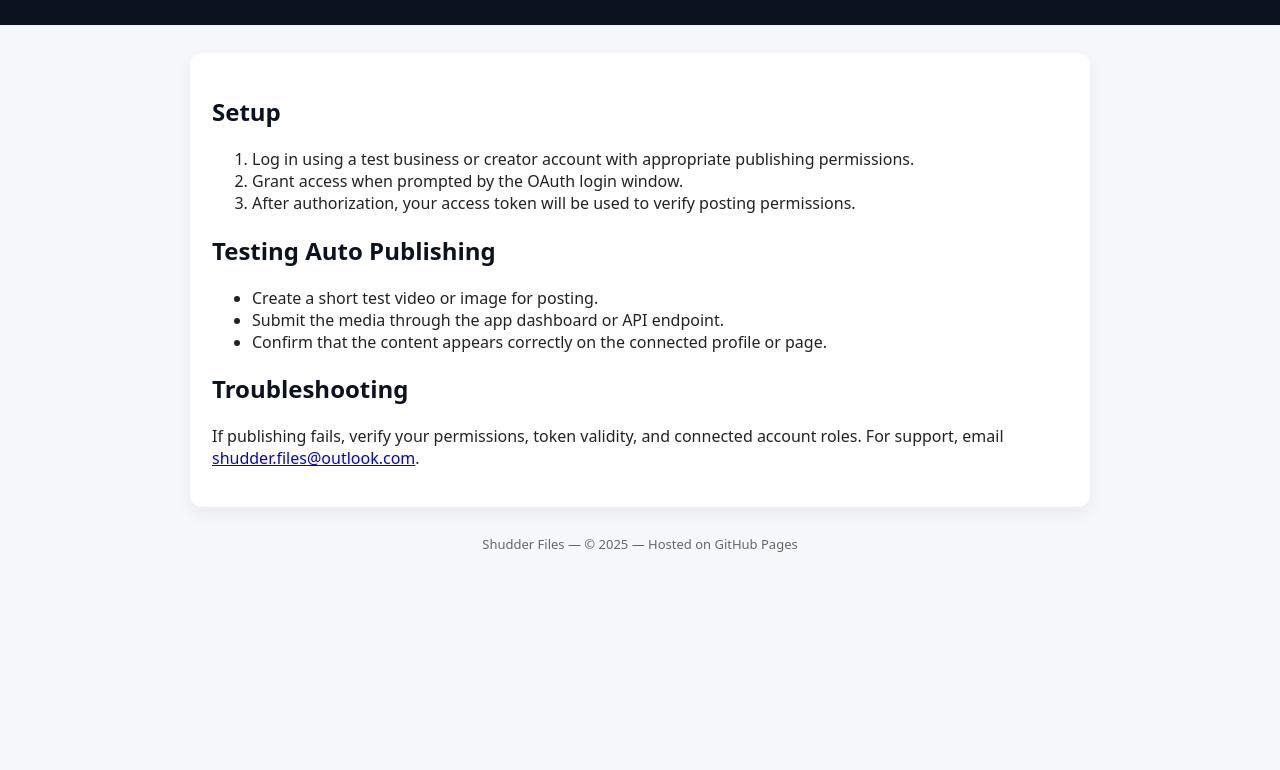
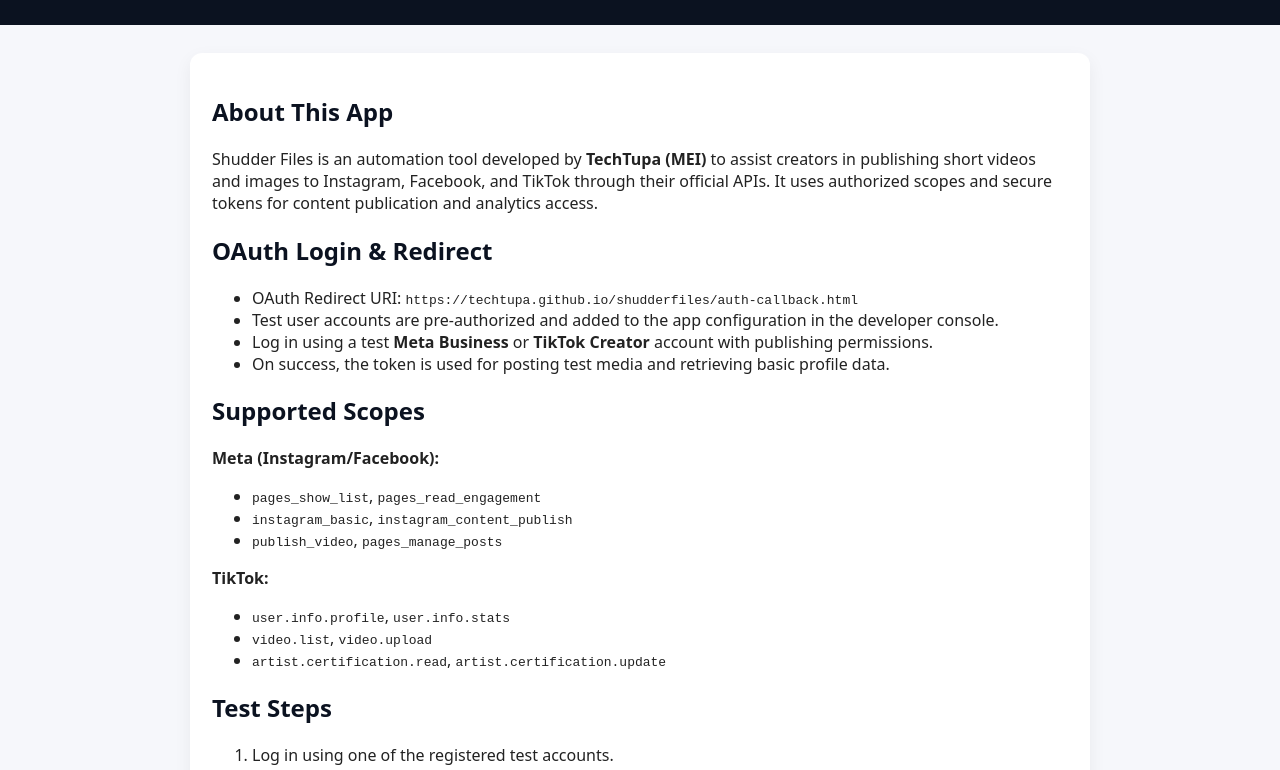
Before and after one commit to techtupa/shudderfiles, a plain HTML site: page test-instructions.html in a window 1280 px wide. Shown: the part 155-925 px from the top of the page. Before the commit the page ends 800 px from the top, so only its background shows below. Drawn offline with Linux system fonts and the light colour scheme.

Commit message:
Update test-instructions.html

```diff
--- a/test-instructions.html
+++ b/test-instructions.html
@@ -3,7 +3,7 @@
 <head>
   <meta charset="utf-8" />
   <meta name="viewport" content="width=device-width,initial-scale=1" />
-  <title>Testing Instructions — Shudder Files</title>
+  <title>Testing Instructions — Shudder Files / TechTupa</title>
   <link rel="icon" type="image/png" href="logo.png">
   <style>
     body { font-family: system-ui, -apple-system, Segoe UI, Roboto, "Helvetica Neue", Arial; margin:0; color:#222; background:#f6f7fb; }
@@ -20,34 +20,67 @@
   <img src="logo.png" alt="Shudder Files logo">
   <div>
     <h1>Testing Instructions</h1>
-    <p class="lead">Guide for reviewers or developers testing Shudder Files integrations.</p>
+    <p class="lead">Guide for reviewers testing Meta or TikTok integrations via Shudder Files.</p>
   </div>
 </header>
 
 <main class="wrap">
   <section class="card">
-    <h2>Setup</h2>
+    <h2>About This App</h2>
+    <p>
+      Shudder Files is an automation tool developed by <strong>TechTupa (MEI)</strong> to assist creators in publishing short videos and images
+      to Instagram, Facebook, and TikTok through their official APIs. It uses authorized scopes and secure tokens for content publication and analytics access.
+    </p>
+
+    <h2>OAuth Login & Redirect</h2>
+    <ul>
+      <li>OAuth Redirect URI: <code>https://techtupa.github.io/shudderfiles/auth-callback.html</code></li>
+      <li>Test user accounts are pre-authorized and added to the app configuration in the developer console.</li>
+      <li>Log in using a test <strong>Meta Business</strong> or <strong>TikTok Creator</strong> account with publishing permissions.</li>
+      <li>On success, the token is used for posting test media and retrieving basic profile data.</li>
+    </ul>
+
+    <h2>Supported Scopes</h2>
+    <p><strong>Meta (Instagram/Facebook):</strong></p>
+    <ul>
+      <li><code>pages_show_list</code>, <code>pages_read_engagement</code></li>
+      <li><code>instagram_basic</code>, <code>instagram_content_publish</code></li>
+      <li><code>publish_video</code>, <code>pages_manage_posts</code></li>
+    </ul>
+
+    <p><strong>TikTok:</strong></p>
+    <ul>
+      <li><code>user.info.profile</code>, <code>user.info.stats</code></li>
+      <li><code>video.list</code>, <code>video.upload</code></li>
+      <li><code>artist.certification.read</code>, <code>artist.certification.update</code></li>
+    </ul>
+
+    <h2>Test Steps</h2>
     <ol>
-      <li>Log in using a test business or creator account with appropriate publishing permissions.</li>
-      <li>Grant access when prompted by the OAuth login window.</li>
-      <li>After authorization, your access token will be used to verify posting permissions.</li>
+      <li>Log in using one of the registered test accounts.</li>
+      <li>Authorize access when the OAuth window prompts for scopes.</li>
+      <li>Prepare a sample video or image for posting (e.g., a short clip or static thumbnail).</li>
+      <li>Use the Shudder Files interface or API endpoint to submit the media.</li>
+      <li>Verify that the post appears on the selected test profile (Facebook Page, Instagram Professional Account, or TikTok profile).</li>
     </ol>
 
-    <h2>Testing Auto Publishing</h2>
+    <h2>Troubleshooting</h2>
     <ul>
-      <li>Create a short test video or image for posting.</li>
-      <li>Submit the media through the app dashboard or API endpoint.</li>
-      <li>Confirm that the content appears correctly on the connected profile or page.</li>
+      <li>Check token expiration and refresh flow.</li>
+      <li>Verify connected Page/Account has proper publishing permissions.</li>
+      <li>Ensure that you're using a test user added in the developer console.</li>
     </ul>
 
-    <h2>Troubleshooting</h2>
-    <p>If publishing fails, verify your permissions, token validity, and connected account roles.
-    For support, email <a href="mailto:shudder.files@outlook.com">shudder.files@outlook.com</a>.</p>
+    <h2>Support Contact</h2>
+    <p>
+      For test account credentials, error logs, or review clarification, email us at
+      <a href="mailto:shudder.files@outlook.com">shudder.files@outlook.com</a>.
+    </p>
   </section>
 </main>
 
 <footer>
-  Shudder Files — © <span id="year"></span> — Hosted on GitHub Pages
+  TechTupa / Shudder Files — © <span id="year"></span> — Hosted on GitHub Pages
 </footer>
 <script>document.getElementById('year').textContent = new Date().getFullYear();</script>
 </body>
```
